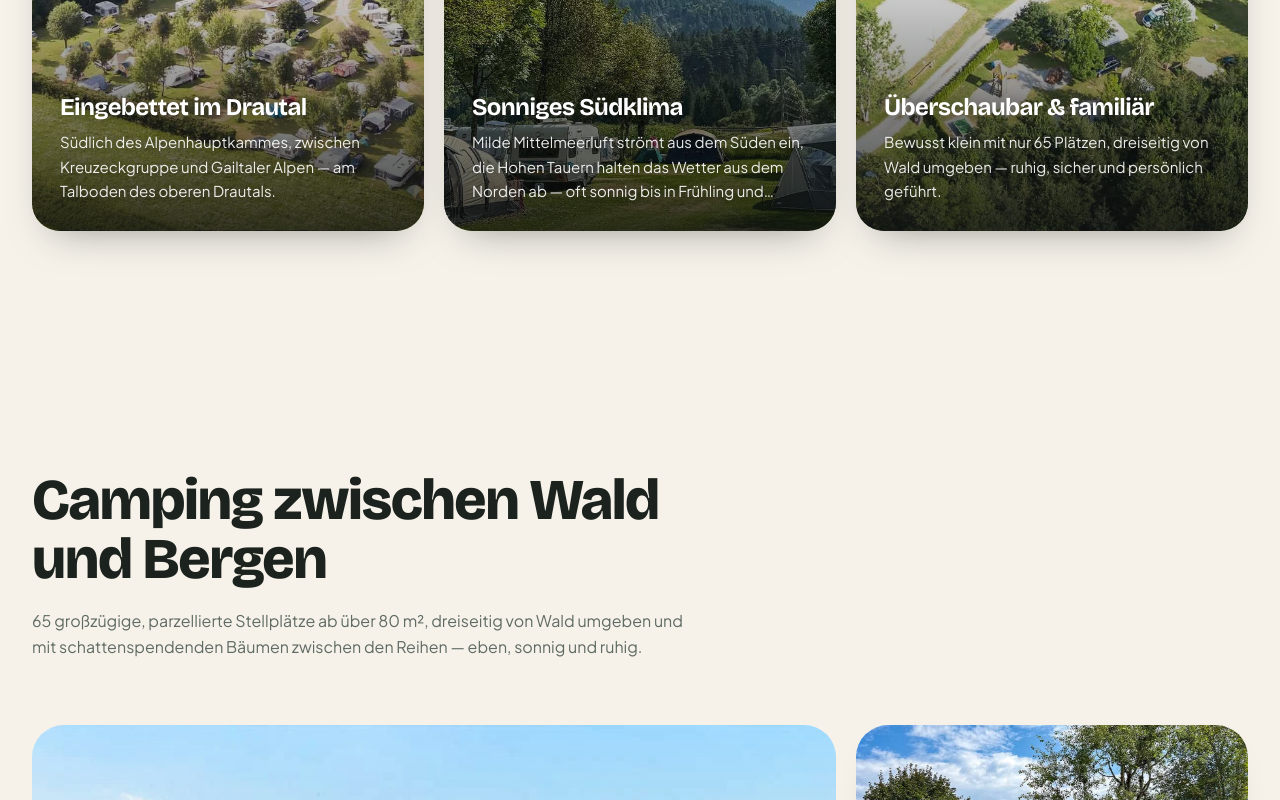
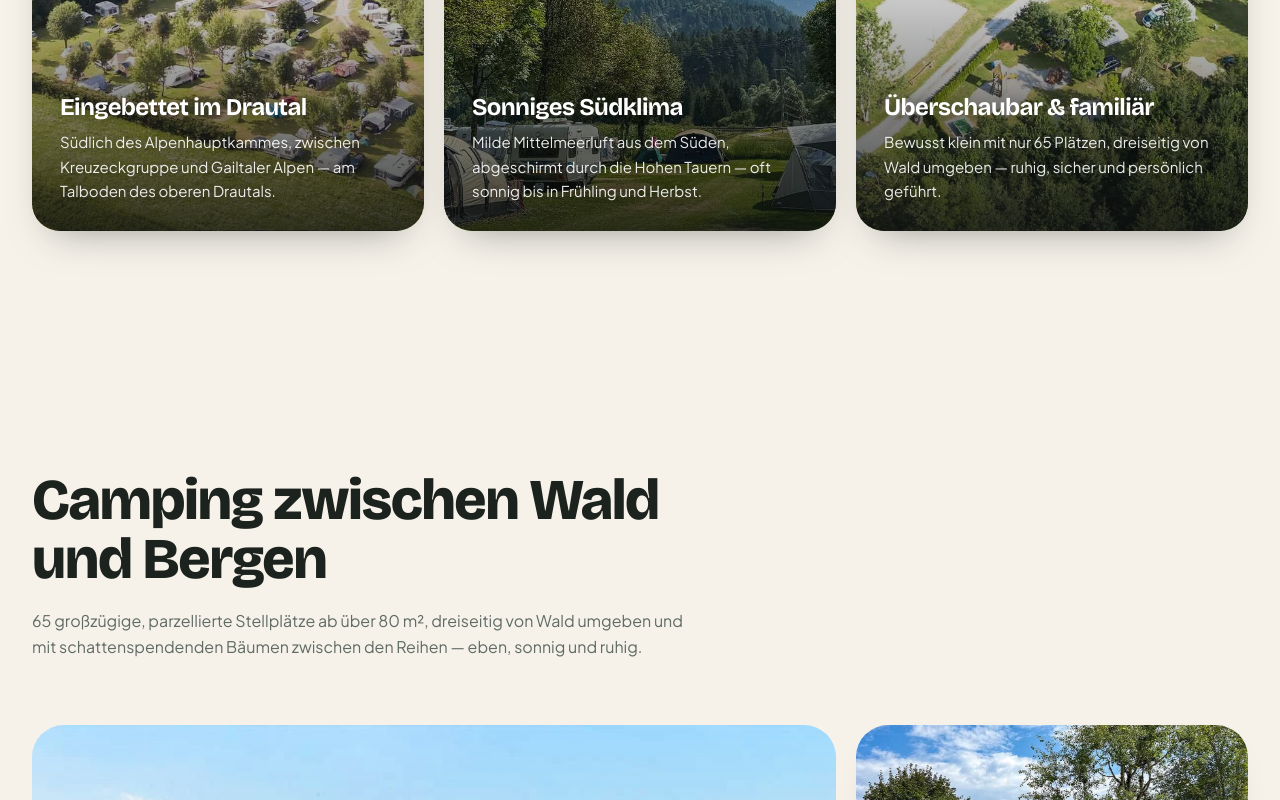
Before and after one commit to Lellino-Elias/berggruss-camping-demo, a Next.js app: page / in a window 1280 px wide. Shown: the part 1480-2280 px from the top of the page. Built offline with nearby package versions, Linux system fonts and the light colour scheme.

Commit message:
berggruss — campsite demo 2026-06-14 23:11:44

```diff
--- a/src/content/campsites/berggruss.ts
+++ b/src/content/campsites/berggruss.ts
@@ -45,7 +45,7 @@ export const berggruss: CampsiteConfig = {
     },
     {
       title: "Sonniges Südklima",
-      text: "Milde Mittelmeerluft strömt aus dem Süden ein, die Hohen Tauern halten das Wetter aus dem Norden ab — oft sonnig bis in Frühling und Herbst.",
+      text: "Milde Mittelmeerluft aus dem Süden, abgeschirmt durch die Hohen Tauern — oft sonnig bis in Frühling und Herbst.",
       image: { src: `${IMG}/sonniger-tag.webp`, alt: "Sonniger Tag am Camping Berggruss mit blauem Himmel und Bergen" },
     },
     {
@@ -113,7 +113,7 @@ export const berggruss: CampsiteConfig = {
     items: [
       { title: "Drauradweg R1", text: "Der beliebte Drauradweg verläuft rund 1 km vom Platz — familien- und genusstauglich; das Rad reist bequem per Bahn mit.", image: { src: `${IMG}/einfahrt-drauradweg.webp`, alt: "Einfahrt zum Camping Berggruss mit Infotafel und Anbindung an den Radweg" } },
       { title: "Wandern & Bergtouren", text: "Direkt vom Platz auf gemütliche Talwanderungen oder anspruchsvollere Bergtouren in den Gailtaler Alpen und der Kreuzeckgruppe.", image: { src: `${IMG}/sonnenaufgang-berge.webp`, alt: "Sonnenaufgang über den Bergen und dem Drautal bei Berg im Drautal" } },
-      { title: "Baden & Erfrischung", text: "Pool am Platz, das örtliche Freibad mit Wasserrutsche in rund 500 m und der Weißensee mit klarem Bergwasser in etwa 15 Autominuten.", image: { src: `${IMG}/pool-bergblick.webp`, alt: "Pool am Camping Berggruss mit Bergkulisse" } },
+      { title: "Baden & Erfrischung", text: "Pool am Platz, Freibad mit Wasserrutsche in 500 m und der Weißensee mit klarem Bergwasser in ca. 15 Autominuten.", image: { src: `${IMG}/pool-bergblick.webp`, alt: "Pool am Camping Berggruss mit Bergkulisse" } },
     ],
   },
 
```
